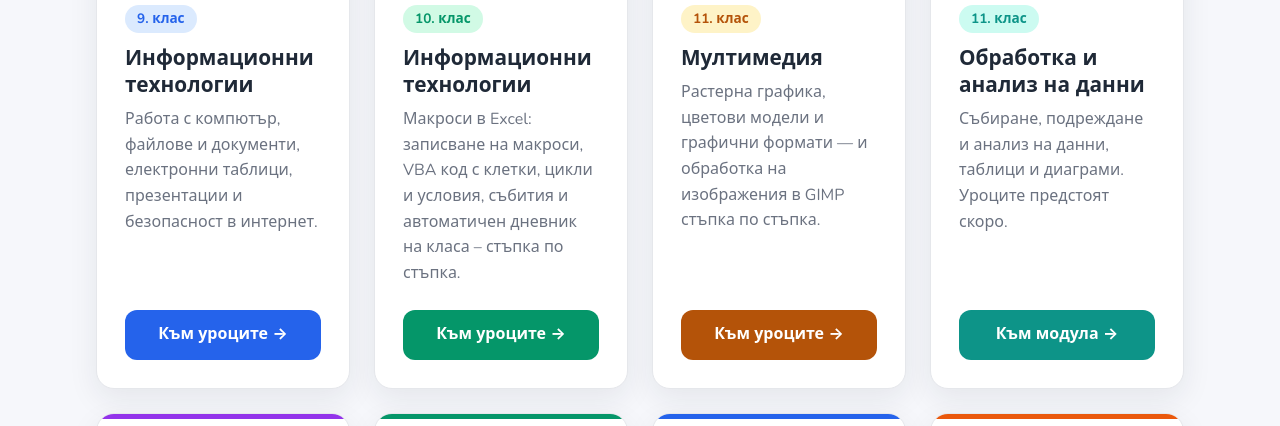
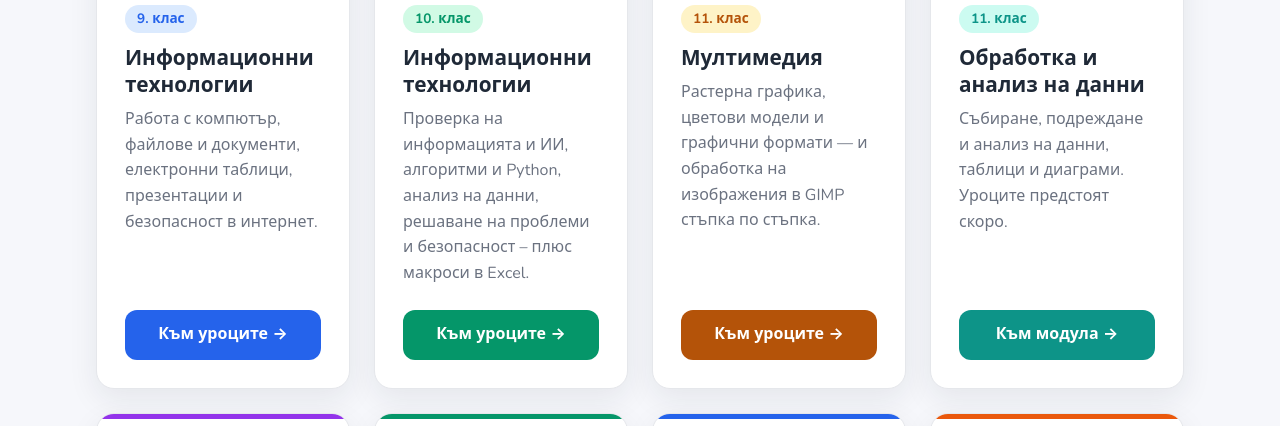
Before and after one commit to itzona/itzona.github.io, a plain HTML site: page index.html in a window 1280 px wide. Shown: the part 760-1186 px from the top of the page. Drawn offline with nearby package versions, Linux system fonts and the light colour scheme.

Commit message:
Начална страница: описание на уроците за 10. клас
Co-Authored-By: Claude Opus 5.5 <noreply@anthropic.com>
Claude-Session: https://claude.ai/code/session_01VRAkwtTaWACw8pWakLmDrv

```diff
--- a/index.html
+++ b/index.html
@@ -239,7 +239,7 @@
             <div class="card-icon" aria-hidden="true">📗</div>
             <span class="card-tag">10. клас</span>
             <h3>Информационни технологии</h3>
-            <p>Макроси в Excel: записване на макроси, VBA код с клетки, цикли и условия, събития и автоматичен дневник на класа – стъпка по стъпка.</p>
+            <p>Проверка на информацията и ИИ, алгоритми и Python, анализ на данни, решаване на проблеми и безопасност – плюс макроси в Excel.</p>
             <a href="https://itzona.github.io/uroci/10-klas/" class="btn btn-card">Към уроците →</a>
           </article>
 
```
